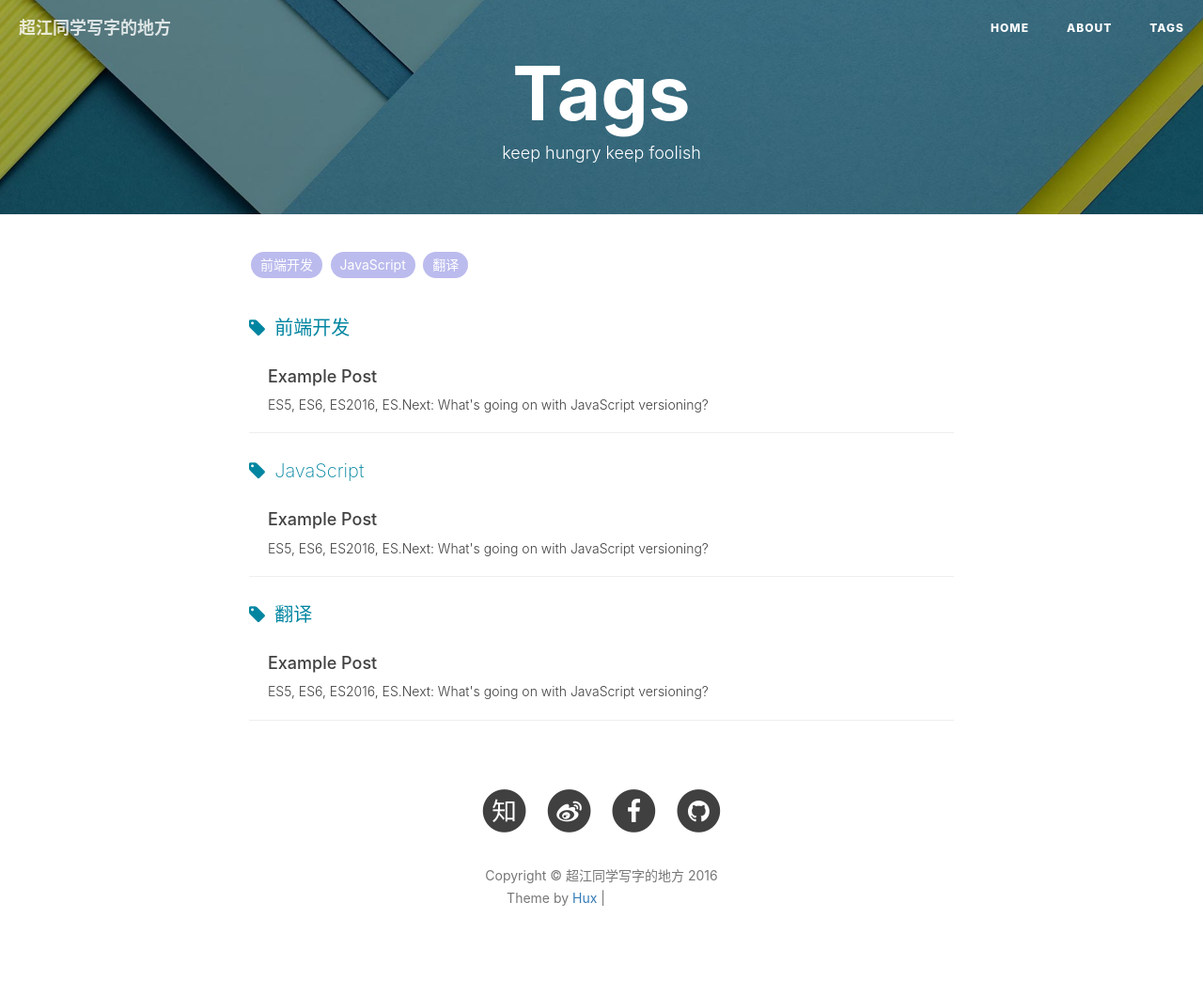
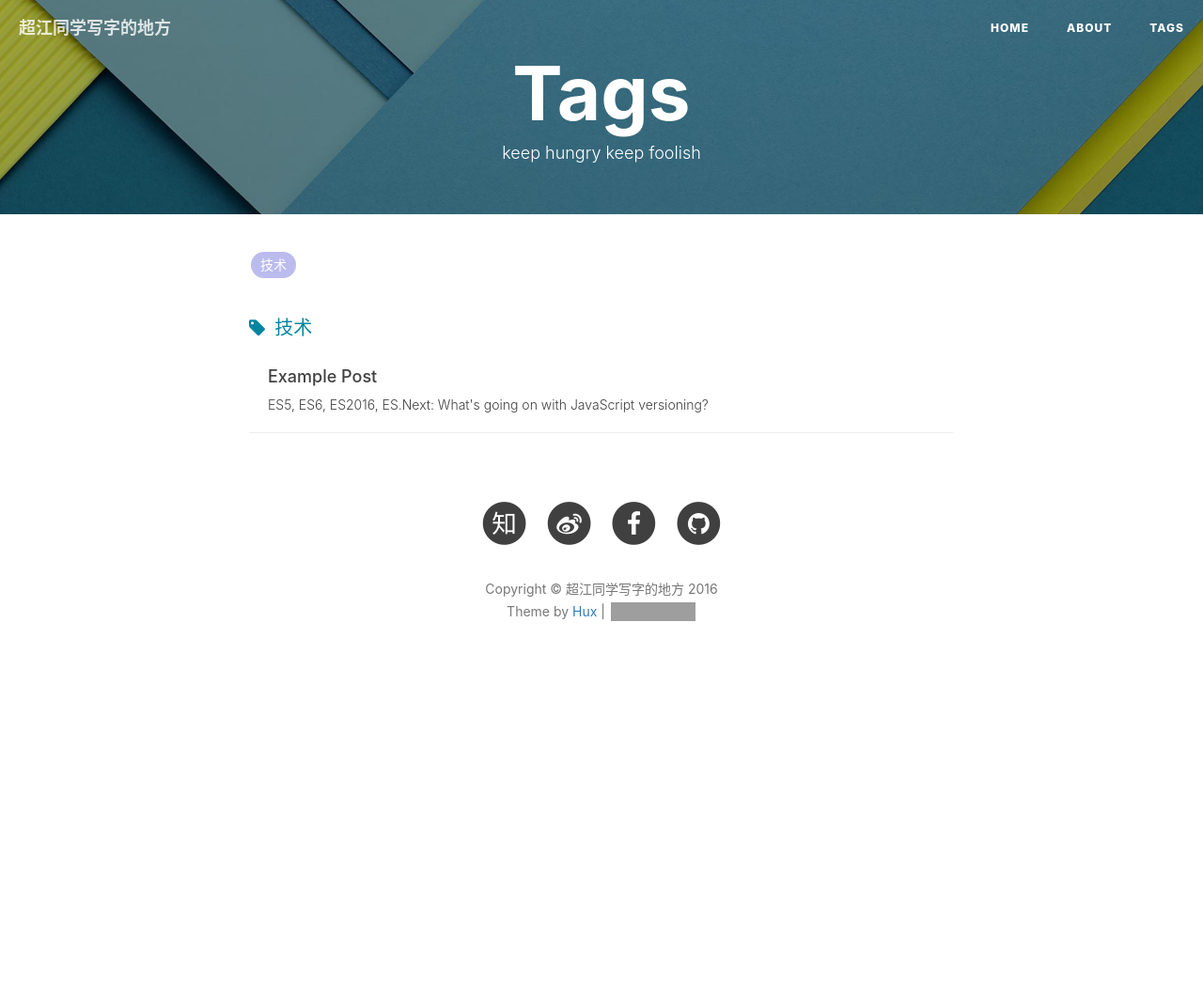
Before and after one commit to RogerGan/rogergan.github.com, a Jekyll site: the page built from tags.html, in a window 1280 px wide. Shown: the whole page at 94% size. Built offline with Jekyll 4.4.1, drawn with Linux system fonts in a browser that asks for light colours; nearby versions of some CDN libraries; comment, search, counter and statistics services are not loaded; after the commit the page ends 900 px from its top, so only the background shows below that; grey boxes are pictures that could not be loaded.

Commit message:
修改标签

```diff
--- a/_posts/2015-09-22-js-version.markdown
+++ b/_posts/2015-09-22-js-version.markdown
@@ -6,9 +6,7 @@ date:       2015-09-22
 author:     "Hux"
 header-img: "img/post-bg-js-version.jpg"
 tags:
-    - 前端开发
-    - JavaScript
-    - 翻译
+    - 技术
 ---
 
 # MacDown
```
Also changed, not shown: 6 other files.
